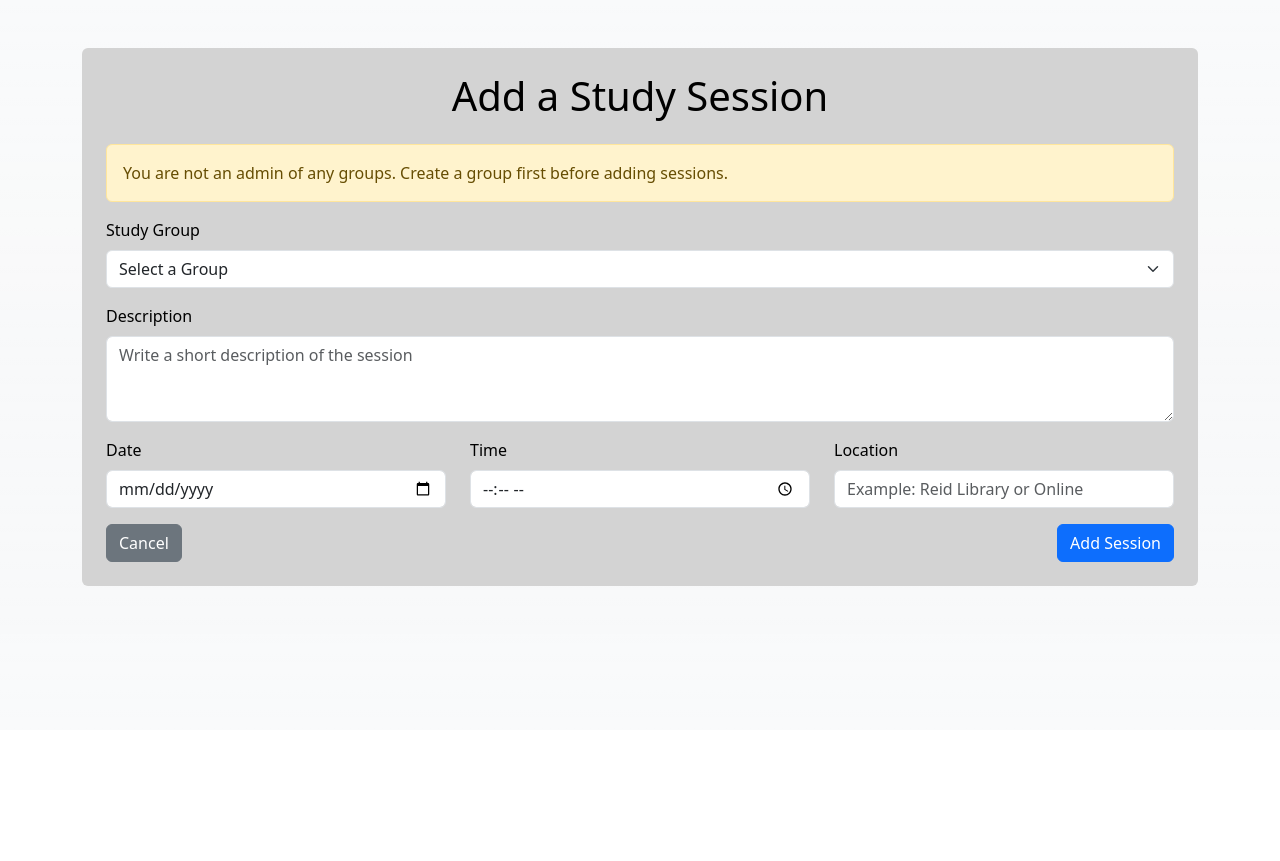
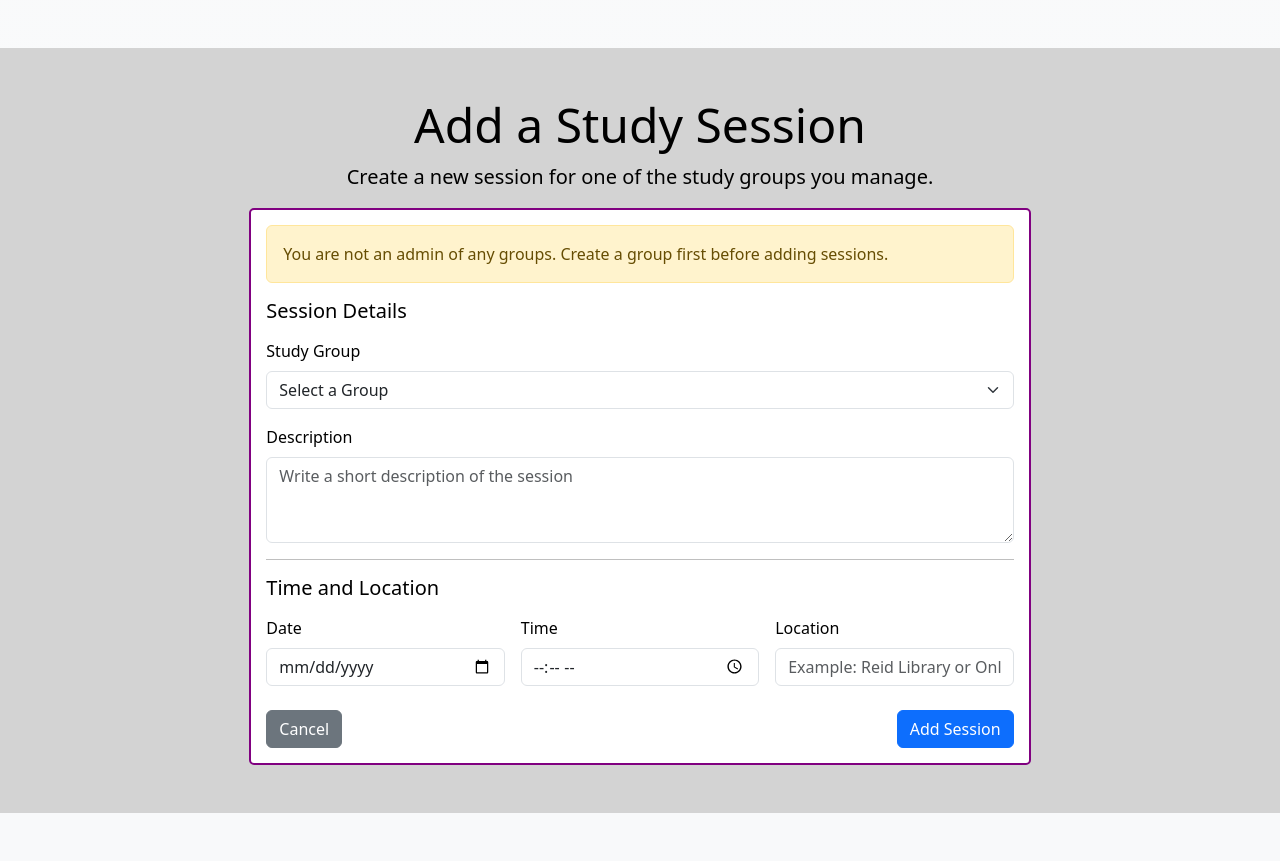
Before and after one commit to Luc45K0h75/UWA-Study-Buddy, a Flask app: page /add-session in a window 1280 px wide. Shown: the part 70-931 px from the top of the page. Before the commit the page ends 656 px from the top, so only its background shows below. Run offline with Flask 3, Linux system fonts and the light colour scheme; the visitor is signed in with stand-in values (Sample User, id 1); data that the repository does not hold is empty; some libraries are stand-ins or nearby versions.

Commit message:
Restyled add session form layout

```diff
--- a/templates/addSession.html
+++ b/templates/addSession.html
@@ -20,10 +20,18 @@
 <body class="bg-light bg-gradient">
     {% include 'navbar.html' %}
 
-    <div class="container my-5">
-        <div class="bg-container container-text p-4 rounded">
-            <h1 class="text-center mb-4">Add a Study Session</h1>
+    <!-- Main Content -->
+    <div class="container-fluid p-5 my-5 bg-container container-text">
+        <div class="row">
+            <div class="col text-center">
+                <h1 class="display-5">Add a Study Session</h1>
+                <p class="lead">Create a new session for one of the study groups you manage.</p>
+            </div>
+        </div>
 
+        <div class="row justify-content-center">
+            <div class="col-lg-8">
+                <div class="card-style card-padding">
                     <!-- Flash messages: shows success or authorization error -->
                     {% with messages = get_flashed_messages() %}
                         {% if messages %}
@@ -41,12 +49,12 @@
                     {% endif %}
 
                     <form id="addSessionForm" method="POST" action="{{ url_for('add_session.add_session') }}">
-
                         <!-- CSRF protection (hidden, not visible to user) -->
                         <input type="hidden" name="csrf_token" value="{{ csrf_token() }}">
 
+                        <h5 class="mb-3">Session Details</h5>
+
                         <!-- Group dropdown -->
-                <!-- now shows "UNITCODE - Group Name" format -->
                         <div class="mb-3">
                             <label for="group_id" class="form-label">Study Group</label>
                             <select class="form-select" id="group_id" name="group_id" required>
@@ -63,30 +71,36 @@
                             <textarea class="form-control" id="description" name="description" rows="3" placeholder="Write a short description of the session"></textarea>
                         </div>
 
+                        <hr>
+
+                        <h5 class="mb-3">Time and Location</h5>
+
                         <!-- Date, Time, Location -->
-                <div class="row">
-                    <div class="col-md-4 mb-3">
+                        <div class="row g-3">
+                            <div class="col-md-4">
                                 <label for="date" class="form-label">Date</label>
                                 <input type="date" class="form-control" id="date" name="date" required>
                             </div>
 
-                    <div class="col-md-4 mb-3">
+                            <div class="col-md-4">
                                 <label for="time" class="form-label">Time</label>
                                 <input type="time" class="form-control" id="time" name="time">
                             </div>
 
-                    <div class="col-md-4 mb-3">
+                            <div class="col-md-4">
                                 <label for="location" class="form-label">Location</label>
                                 <input type="text" class="form-control" id="location" name="location" placeholder="Example: Reid Library or Online">
                             </div>
                         </div>
 
-                <div class="d-flex justify-content-between">
+                        <div class="d-flex justify-content-between mt-4">
                             <a href="{{ url_for('index.index') }}" class="btn btn-secondary">Cancel</a>
                             <button type="submit" id="submitButton" class="btn btn-primary">Add Session</button>
                         </div>
                     </form>
                 </div>
             </div>
+        </div>
+    </div>
 </body>
 </html>
```
Lines whose indentation alone changed are shown as unchanged.
